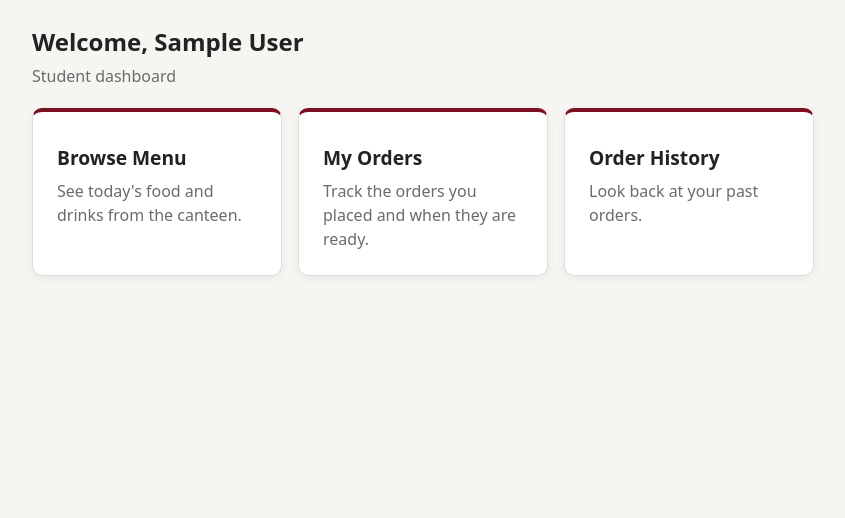
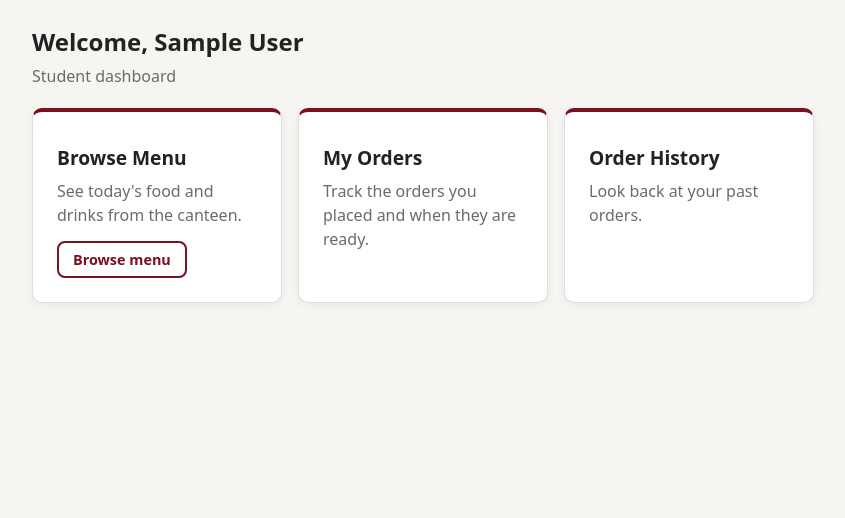
Before and after one commit to sgarss/WildBite-PangueJr-Garry-G01, a Django app: page /student/dashboard/ in a window 1280 px wide. Shown: the part 60-578 px from the top of the page, without its empty margins (84-929 px from the left). Run offline with Django 5.2, Linux system fonts and the light colour scheme; the visitor is signed in with stand-in values (Sample User, id 1); parts of the project's set-up code (start-up, migrations or seed data) failed here and were passed over.

Commit message:
Link menu pages in navbar and dashboards

```diff
--- a/static/css/style.css
+++ b/static/css/style.css
@@ -261,6 +261,7 @@ a { color: var(--maroon); }
 .dash-card { position: relative; border-top: 4px solid var(--maroon); }
 .dash-card h2 { font-size: 1.2rem; margin: 8px 0 6px; }
 .dash-card p { margin: 0; }
+.dash-card .btn { margin-top: 14px; padding: 6px 14px; font-size: 0.9rem; }
 
 .badge {
   display: inline-block;
--- a/templates/accounts/staff_dashboard.html
+++ b/templates/accounts/staff_dashboard.html
@@ -17,11 +17,13 @@
   <article class="card dash-card">
     <h2>Menu Items</h2>
     <p class="muted">Add, edit and hide food items.</p>
+    <a class="btn btn-outline" href="{% url 'menu:list' %}">Manage menu</a>
   </article>
 
   <article class="card dash-card">
     <h2>Categories</h2>
     <p class="muted">Organize menu items into categories.</p>
+    <a class="btn btn-outline" href="{% url 'menu:category_list' %}">Manage categories</a>
   </article>
 
   <article class="card dash-card">
--- a/templates/accounts/student_dashboard.html
+++ b/templates/accounts/student_dashboard.html
@@ -12,6 +12,7 @@
   <article class="card dash-card">
     <h2>Browse Menu</h2>
     <p class="muted">See today's food and drinks from the canteen.</p>
+    <a class="btn btn-outline" href="{% url 'menu:list' %}">Browse menu</a>
   </article>
 
   <article class="card dash-card">
--- a/templates/base.html
+++ b/templates/base.html
@@ -21,13 +21,13 @@
           {% if user.is_canteen_staff %}
             {# Staff links #}
             <a href="{% url 'coming_soon' 'orders' %}">Orders</a>
-            <a href="{% url 'coming_soon' 'menu-items' %}">Menu Items</a>
-            <a href="{% url 'coming_soon' 'categories' %}">Categories</a>
+            <a href="{% url 'menu:list' %}">Menu Items</a>
+            <a href="{% url 'menu:category_list' %}">Categories</a>
             <a href="{% url 'coming_soon' 'payments' %}">Payments</a>
             <a href="{% url 'coming_soon' 'reports' %}">Reports</a>
           {% else %}
             {# Student links #}
-            <a href="{% url 'coming_soon' 'menu' %}">Menu</a>
+            <a href="{% url 'menu:list' %}">Menu</a>
             <a href="{% url 'coming_soon' 'my-orders' %}">My Orders</a>
           {% endif %}
 
```
